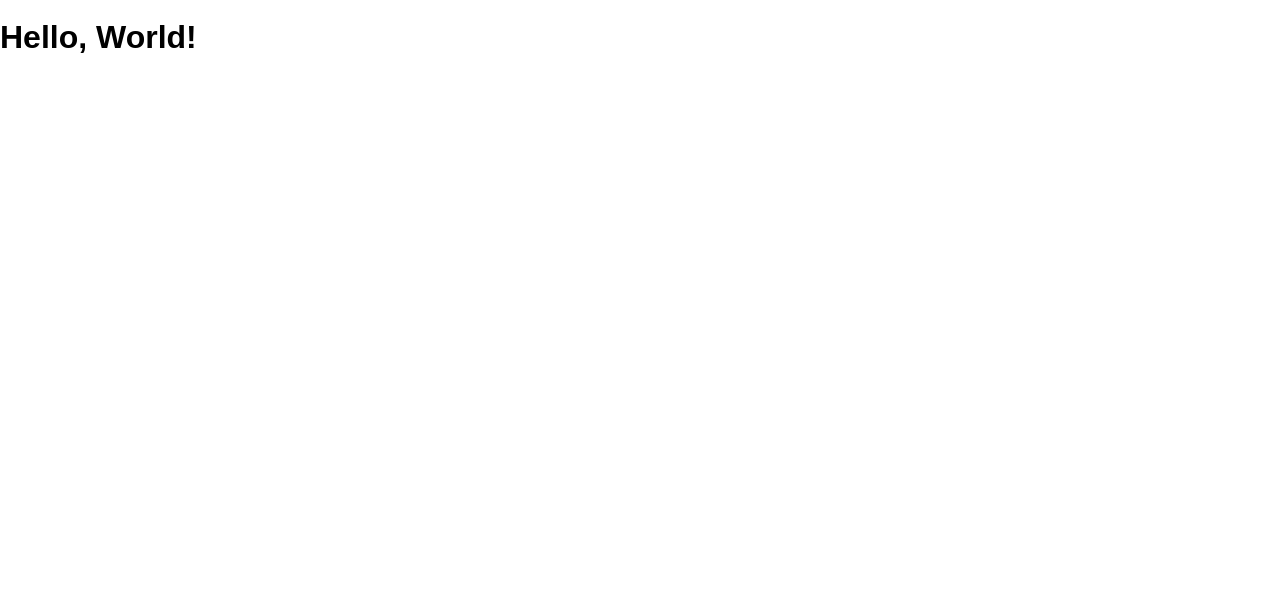
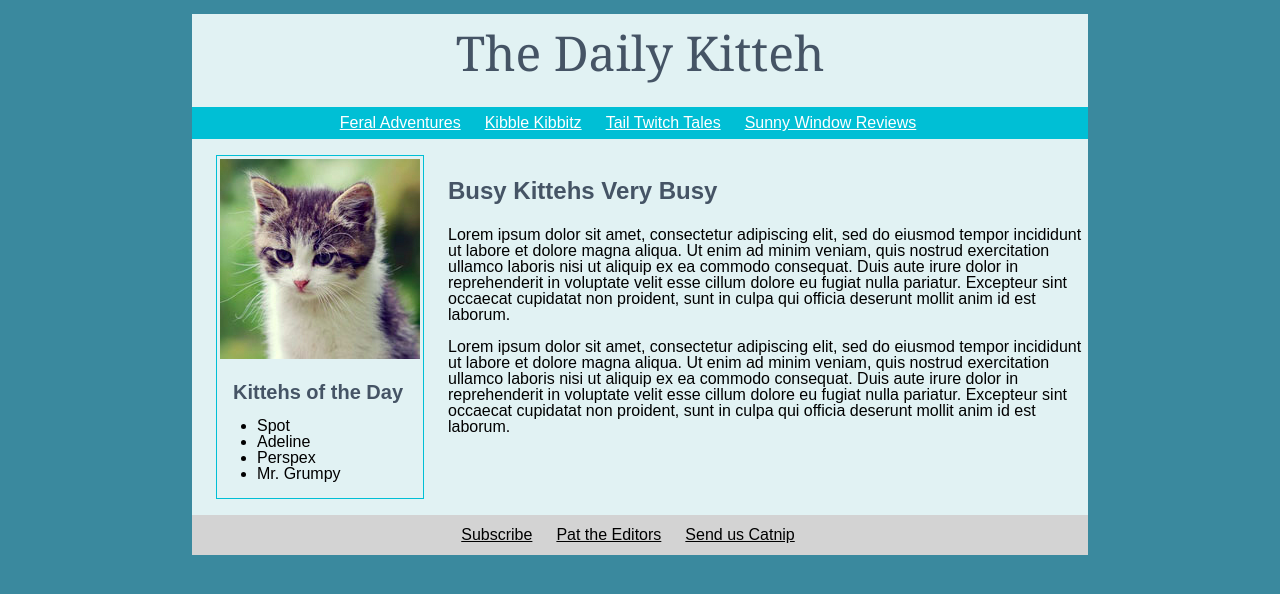
Before and after one commit to kait-can-create/kitteh, a website: page public/index.html in a window 1280 px wide. Drawn offline with Linux system fonts and the light colour scheme.

Commit message:
Basic Mode Kitteh.

```diff
--- a/public/index.html
+++ b/public/index.html
@@ -1,13 +1,63 @@
 <!DOCTYPE html>
 <html>
   <head lang="en">
-    <meta charset="UTF-8">
-    <meta name="viewport" content="width=device-width, initial-scale=1">
-    <title>the daily kitteh</title>
-    <link rel="shortcut icon" href="/favicon.ico">
-    <link rel="stylesheet" href="/screen.css">
+    <meta charset="UTF-8" />
+    <meta name="viewport" content="width=device-width, initial-scale=1" />
+    <title>daily-kitteh</title>
+    <link rel="shortcut icon" href="/favicon.ico" />
+    <link rel="stylesheet" href="/screen.css" />
   </head>
   <body>
-    <h1 class='hello-world'>Hello, World!</h1>
+    <main>
+      <header>The Daily Kitteh</header>
+      <nav>
+        <ul class="navigation-bar">
+          <li><a href="moot">Feral Adventures</a></li>
+          <li><a href="moot">Kibble Kibbitz</a></li>
+          <li><a href="moot">Tail Twitch Tales</a></li>
+          <li><a href="moot">Sunny Window Reviews</a></li>
+        </ul>
+      </nav>
+      <section class="main-content">
+        <section class="aside">
+          <img src="daily-kitteh.jpg" />
+          <h2>Kittehs of the Day</h2>
+          <ul>
+            <li>Spot</li>
+            <li>Adeline</li>
+            <li>Perspex</li>
+            <li>Mr. Grumpy</li>
+          </ul>
+        </section>
+        <section class="text-content">
+          <h1>Busy Kittehs Very Busy</h1>
+          <p>
+            Lorem ipsum dolor sit amet, consectetur adipiscing elit, sed do
+            eiusmod tempor incididunt ut labore et dolore magna aliqua. Ut enim
+            ad minim veniam, quis nostrud exercitation ullamco laboris nisi ut
+            aliquip ex ea commodo consequat. Duis aute irure dolor in
+            reprehenderit in voluptate velit esse cillum dolore eu fugiat nulla
+            pariatur. Excepteur sint occaecat cupidatat non proident, sunt in
+            culpa qui officia deserunt mollit anim id est laborum.
+          </p>
+          <p>
+            Lorem ipsum dolor sit amet, consectetur adipiscing elit, sed do
+            eiusmod tempor incididunt ut labore et dolore magna aliqua. Ut enim
+            ad minim veniam, quis nostrud exercitation ullamco laboris nisi ut
+            aliquip ex ea commodo consequat. Duis aute irure dolor in
+            reprehenderit in voluptate velit esse cillum dolore eu fugiat nulla
+            pariatur. Excepteur sint occaecat cupidatat non proident, sunt in
+            culpa qui officia deserunt mollit anim id est laborum.
+          </p>
+        </section>
+      </section>
+      <footer>
+        <ul class="bottom-navigation-bar">
+          <li><a href="remoot">Subscribe</a></li>
+          <li><a href="remoot">Pat the Editors</a></li>
+          <li><a href="remoot">Send us Catnip</a></li>
+        </ul>
+      </footer>
+    </main>
   </body>
 </html>
--- a/public/screen.css
+++ b/public/screen.css
@@ -9,4 +9,84 @@ html {
 body {
   margin: 0;
   min-height: 100%;
+  background-color: rgb(58, 137, 158);
 }
+
+header {
+  font-size: 3rem;
+  font-family: Georgia;
+  color: rgb(69, 84, 101);
+  text-align: center;
+  background-color: rgb(225, 242, 243);
+  margin-top: 0.3em;
+  padding: 0.3em;
+}
+
+main {
+  background-color: rgb(225, 242, 243);
+  margin: 7px 15% 10% 15%;
+}
+
+.navigation-bar {
+  display: flex;
+  list-style: none;
+  align-items: center;
+  justify-content: center;
+  padding: 0.5rem 0;
+}
+
+.navigation-bar li {
+  padding-right: 1.5rem;
+}
+.navigation-bar li a {
+  color: white;
+}
+
+h1 {
+  color: rgb(69, 84, 101);
+  font-size: 1.5rem;
+}
+
+h2 {
+  color: rgb(69, 84, 101);
+  font-size: 1.25rem;
+  margin-left: 1rem;
+}
+
+.bottom-navigation-bar {
+  display: flex;
+  align-items: center;
+  list-style: none;
+  justify-content: center;
+  background-color: rgb(211, 211, 211);
+  padding: 0.75rem;
+}
+
+.bottom-navigation-bar li {
+  padding-right: 1.5rem;
+}
+
+.bottom-navigation-bar li a {
+  color: black;
+}
+
+.main-content {
+  display: flex;
+}
+
+nav {
+  background-color: #00bfd5;
+}
+
+.aside {
+  margin-left: 1.5rem;
+  border: 1px solid #00bfd5;
+}
+
+img {
+  margin: 3px;
+}
+
+.text-content {
+  margin-left: 1.5rem;
+}
```
Also changed, not shown: package.json (+5 -3 lines), public/daily-kitteh.jpg (added), 1 other file.
